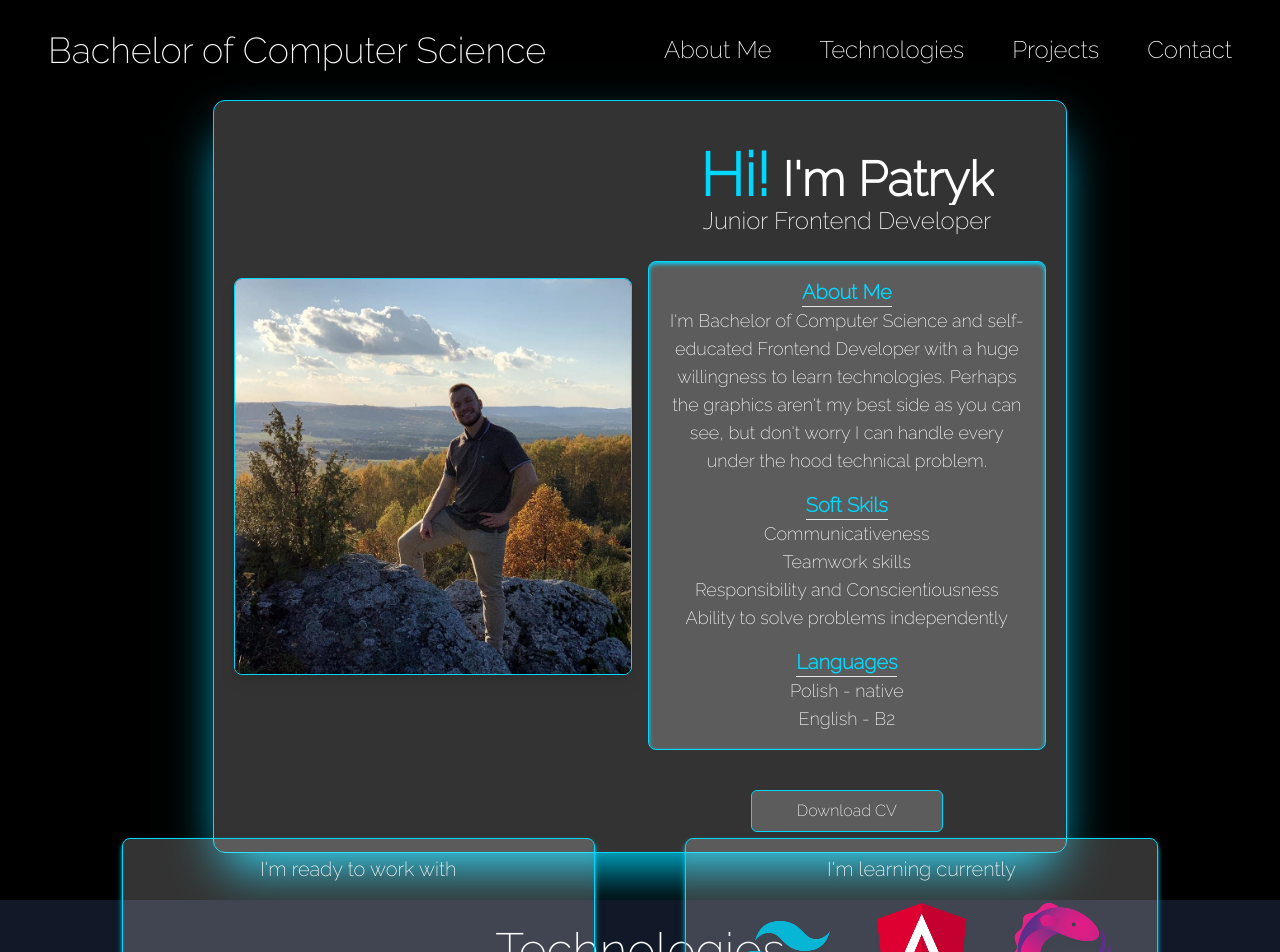
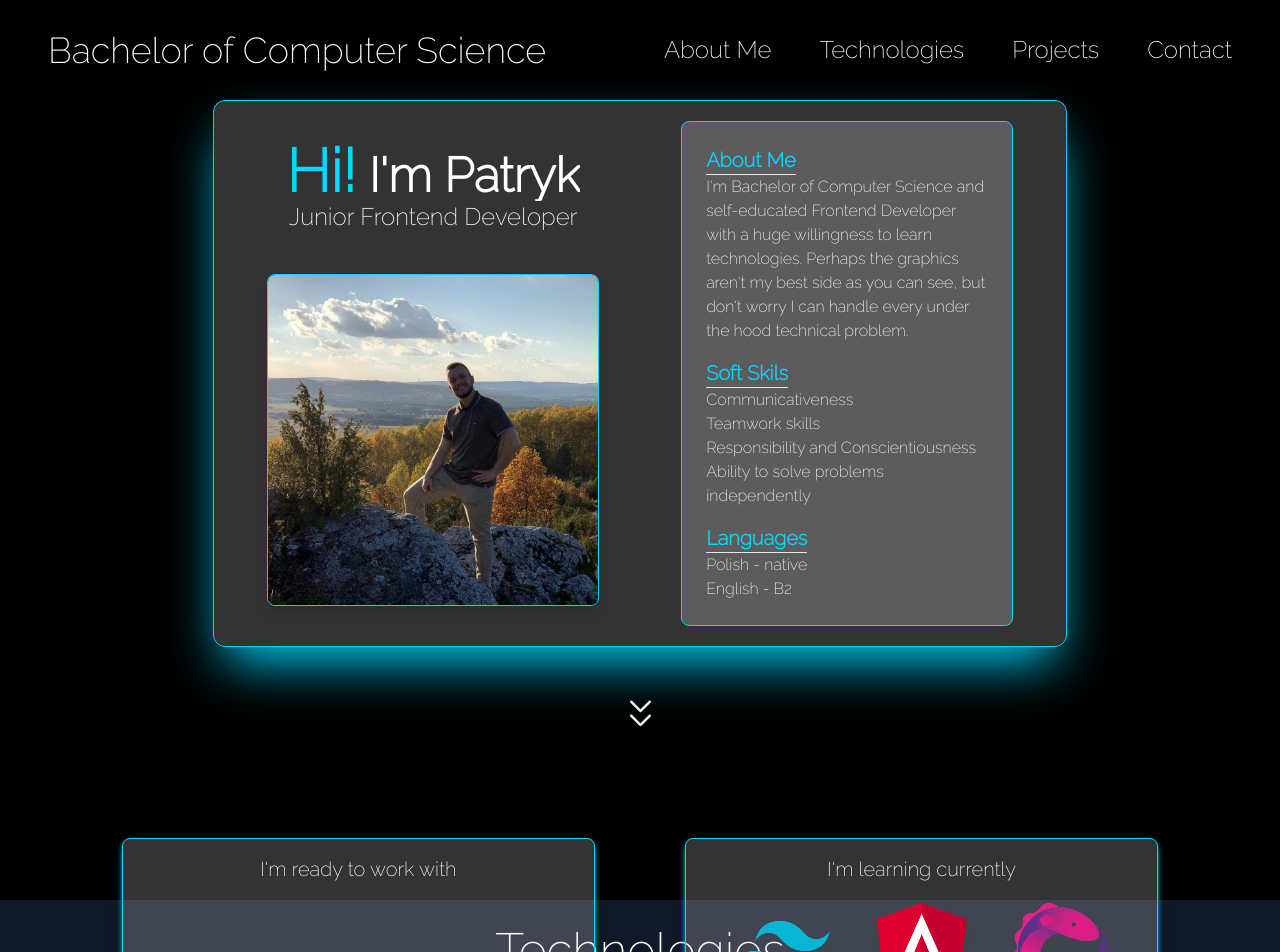
Before and after one commit to PatrykSiemieniec/portfolio, a React (Vite) app: page / in a window 1280 px wide. Shown: the top 952 px of the page. Built offline with nearby package versions, Linux system fonts and the light colour scheme.

Commit message:
Changed styles and fixed scroll

```diff
--- a/src/App.jsx
+++ b/src/App.jsx
@@ -12,9 +12,9 @@
     element: (
       <Suspense
         fallback={
-          <div className=" flex h-screen w-screen flex-col items-center justify-center gap-4">
+          <div className=" flex h-screen w-full flex-col items-center justify-center gap-4">
             <Waveform size={40} lineWeight={3.5} speed={1} color="white" />
-            <p className=" text-3xl text-white text-center">
+            <p className=" text-center text-3xl text-white">
               Portfolio is loading, wait a second!
             </p>
           </div>
@@ -30,9 +30,11 @@
         element: (
           <Suspense
             fallback={
-              <div className=" flex h-screen w-screen flex-col items-center justify-center gap-4">
+              <div className=" flex h-screen w-full flex-col items-center justify-center gap-4">
                 <Waveform size={40} lineWeight={3.5} speed={1} color="white" />
-                <p className=" text-3xl text-white text-center">Just a moment!</p>
+                <p className=" text-center text-3xl text-white">
+                  Just a moment!
+                </p>
               </div>
             }
           >
--- a/src/components/Aboutme.jsx
+++ b/src/components/Aboutme.jsx
@@ -3,7 +3,6 @@
 import resume from "../assets/CV_ENG_NODATA.pdf";
 import { RxDoubleArrowDown } from "react-icons/rx";
 import { Transition } from "@headlessui/react";
-
 
 const Aboutme = () => {
   const [visible, setVisible] = useState(false);
@@ -13,9 +12,6 @@
 
     return () => setVisible(false);
   }, []);
-
-
-
 
   return (
     <div
@@ -33,16 +29,9 @@
         leaveTo="transform opacity-0 scale-95"
       >
         <div className=" flex min-h-[800px] w-11/12 flex-col gap-4 rounded-xl  border  border-neonblue bg-white bg-opacity-20 p-5 shadow-2xl  shadow-neonblue transition duration-1000 lg:min-h-fit lg:w-8/12 lg:flex-row">
-          <div className=" flex w-full flex-col items-center justify-center lg:w-1/2  ">
-            <img
-              className="rounded-lg  border border-neonblue  drop-shadow-lg  "
-              src={photo}
-              alt="photo"
-            />
-          </div>
-          <div className=" flex w-full  flex-col items-center justify-between lg:w-1/2">
+          <div className=" flex w-full flex-col items-center justify-around lg:w-1/2  ">
             <div className="flex items-center justify-center">
-              <div className="flex w-max flex-col items-center  justify-center p-6 text-5xl text-white">
+              <div className="flex w-max flex-col items-center  justify-center  text-5xl text-white">
                 <h2 className="animate-typing overflow-hidden whitespace-nowrap  text-5xl font-bold text-white">
                   <span className=" text-6xl text-neonblue">Hi!</span> I'm
                   Patryk
@@ -52,8 +41,15 @@
                 </h3>
               </div>
             </div>
-            <div className=" flex flex-col gap-4 rounded-lg border border-neonblue bg-white bg-opacity-20 p-4 text-center text-white shadow-inner shadow-neonblue ">
-              <span className=" flex flex-col items-center text-lg text-white">
+            <img
+              className="w-full rounded-lg border border-neonblue drop-shadow-lg  md:w-2/3 lg:w-5/6 "
+              src={photo}
+              alt="photo"
+            />
+          </div>
+          <div className=" flex w-full  flex-col items-center justify-center lg:w-1/2  ">
+            <div className=" flex flex-col gap-4 rounded-lg border border-neonblue bg-white bg-opacity-20 p-6  text-white w-full md:w-2/3 lg:w-5/6  ">
+              <span className=" flex flex-col  text-white">
                 <span className="w-max text-xl">
                   <b className="text-neonblue">About Me</b>
                   <hr></hr>
@@ -63,7 +59,7 @@
                 the graphics aren't my best side as you can see, but don't worry
                 I can handle every under the hood technical problem.
               </span>
-              <span className=" flex flex-col items-center text-lg">
+              <span className=" flex flex-col">
                 <span className="w-max text-xl">
                   <b className="text-neonblue">Soft Skils</b>
                   <hr></hr>
@@ -76,7 +72,7 @@
                 <br />
                 Ability to solve problems independently
               </span>
-              <span className="flex flex-col items-center text-lg">
+              <span className="flex flex-col ">
                 <span className="w-max text-xl">
                   <b className="text-neonblue">Languages</b>
                   <hr></hr>
@@ -87,13 +83,7 @@
               </span>
             </div>
 
-            <a
-              className="mt-10 w-48 rounded-md border border-neonblue bg-white bg-opacity-20 p-2 text-center text-white  hover:border-white hover:bg-neonblue hover:font-bold hover:shadow-sm hover:shadow-neonblue "
-              href={resume}
-              download="PS_CV"
-            >
-              Download CV
-            </a>
+
           </div>
         </div>
       </Transition>
--- a/src/components/Technologies.jsx
+++ b/src/components/Technologies.jsx
@@ -110,7 +110,7 @@
       className=" relative flex h-auto w-full flex-col items-center justify-center gap-4 bg-gray-900 p-6 lg:h-screen lg:flex-row "
     >
       <p className="absolute top-[10px] text-5xl text-white p-4">Technologies</p>
-      <div className="mt-10 flex w-screen flex-col flex-wrap justify-evenly gap-4 p-6 lg:mt-0 lg:flex-row  ">
+      <div className="mt-10 flex w-full flex-col flex-wrap justify-evenly gap-4 p-6 lg:mt-0 lg:flex-row  ">
         {TechnologySections.map((item, idx) => (
           <TechnologySection
             key={idx}
```
